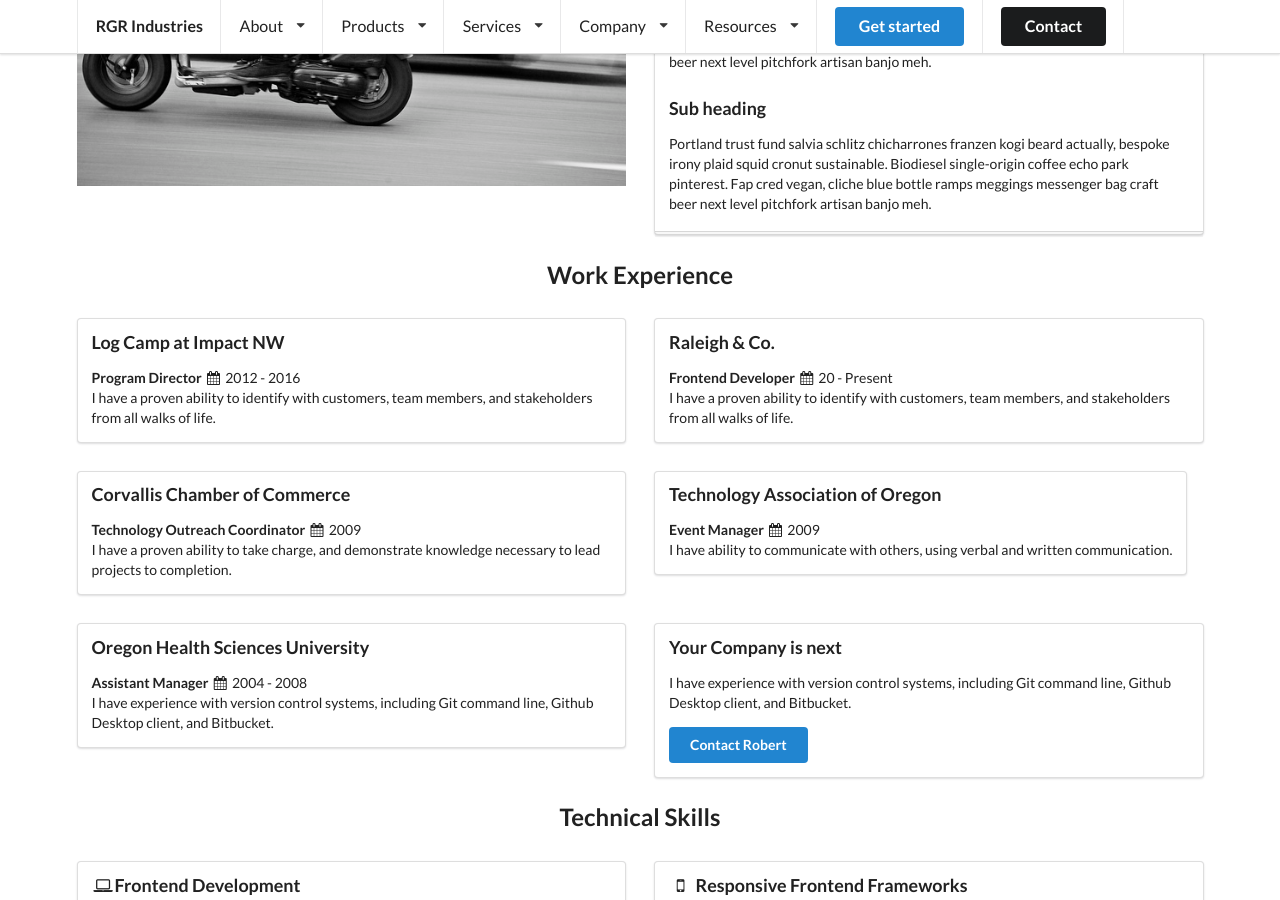
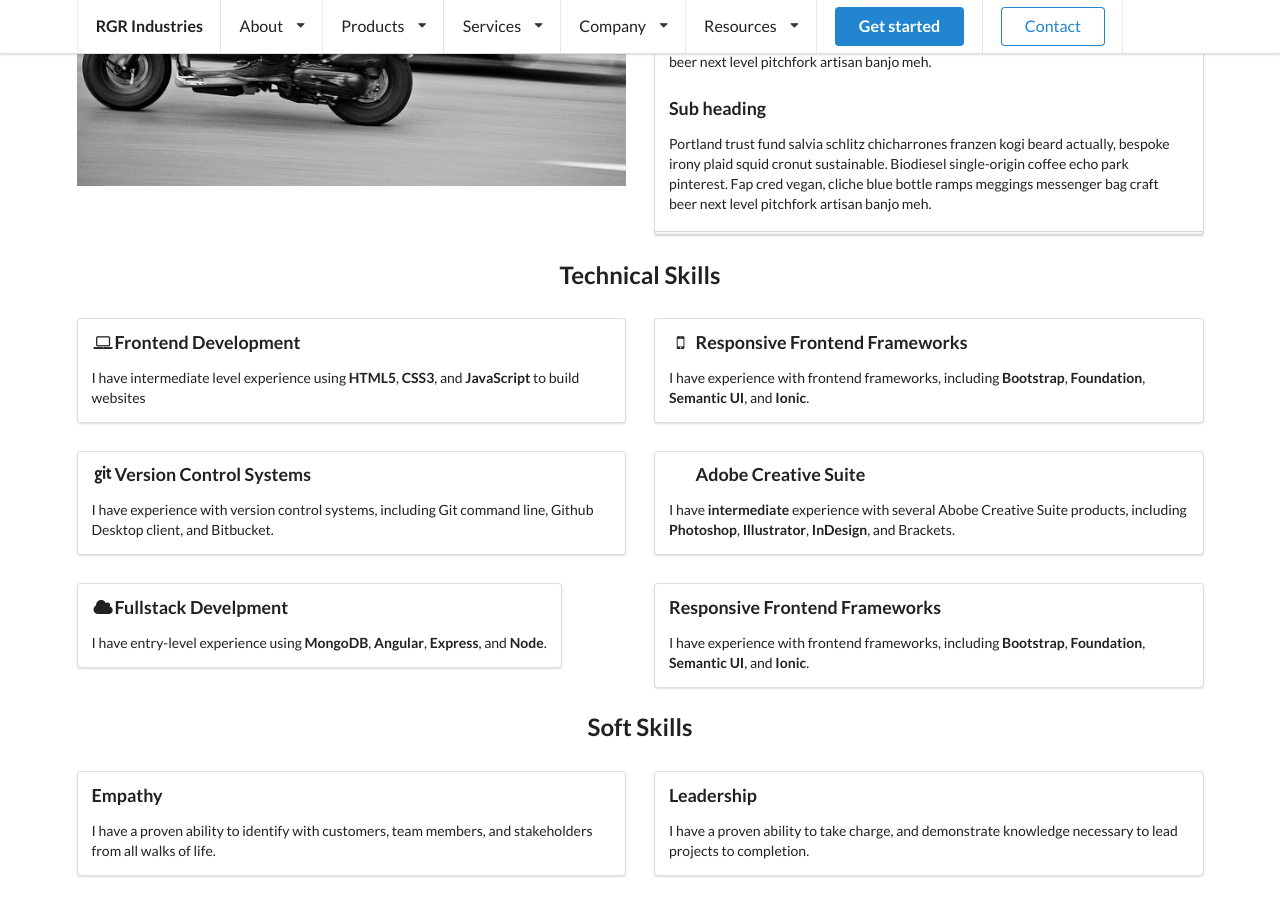
Before and after one commit to robertgraleigh/robertgraleigh.github.io, a Jekyll site: the page built from about/index.html, in a window 1280 px wide and 900 px high, scrolled down 1117 px. Built offline with Jekyll 4.4.1, drawn with Linux system fonts in a browser that asks for light colours.

Commit message:
changed contact button

```diff
--- a/_includes/nav.html
+++ b/_includes/nav.html
@@ -187,31 +187,10 @@
 			</div>
 			<!-- close /div -->
 			<div class="item">
-				<a href="/contact" class="ui secondary button">Contact</a>
+				<a href="/contact" class="ui basic blue button">Contact</a>
 			</div>
 			<!-- close /div -->
 		</div>
 		<!-- close /div -->
 </nav>
 <!-- close /#primary-nav -->
-
-
-
-<!-- dynamic code for menu -->
-<!--
-		<a  href="{{ site.baseurl }}/" class="header item">
-			<img class="logo" src="http://placehold.it/140x100" alt="RGR logo">
-			{{ site.title }}
-		</a>
-		<a href="#" class="menu-icon">
-			<svg viewBox="0 0 18 15">
-				<path fill="#424242" d="M18,1.484c0,0.82-0.665,1.484-1.484,1.484H1.484C0.665,2.969,0,2.304,0,1.484l0,0C0,0.665,0.665,0,1.484,0 h15.031C17.335,0,18,0.665,18,1.484L18,1.484z" />
-				<path fill="#424242" d="M18,7.516C18,8.335,17.335,9,16.516,9H1.484C0.665,9,0,8.335,0,7.516l0,0c0-0.82,0.665-1.484,1.484-1.484 h15.031C17.335,6.031,18,6.696,18,7.516L18,7.516z" />
-				<path fill="#424242" d="M18,13.516C18,14.335,17.335,15,16.516,15H1.484C0.665,15,0,14.335,0,13.516l0,0 c0-0.82,0.665-1.484,1.484-1.484h15.031C17.335,12.031,18,12.696,18,13.516L18,13.516z" />
-			</svg>
-		</a>
-
-			{% for my_page in site.pages %} {% if my_page.title %}
-			<a class="item" href="{{ my_page.url | prepend: site.baseurl }}">{{ my_page.title }}</a>
-			{% endif %} {% endfor %}
--->
--- a/about/index.html
+++ b/about/index.html
@@ -73,74 +73,6 @@
 			<p>Portland trust fund salvia schlitz chicharrones franzen kogi beard actually, bespoke irony plaid squid cronut sustainable. Biodiesel single-origin coffee echo park pinterest. Fap cred vegan, cliche blue bottle ramps meggings messenger bag craft beer next level pitchfork artisan banjo meh.</p>
 			<h3 class="ui header">Sub heading</h3>
 			<p>Portland trust fund salvia schlitz chicharrones franzen kogi beard actually, bespoke irony plaid squid cronut sustainable. Biodiesel single-origin coffee echo park pinterest. Fap cred vegan, cliche blue bottle ramps meggings messenger bag craft beer next level pitchfork artisan banjo meh.</p>
-		</div>
-		<!-- close /div -->
-	</div>
-	<!-- close /div -->
-</section>
-<!-- close /section -->
-
-<!-- open section -->
-<section id="work-experience" class="ui stackable relaxed grid container">
-	<div class="sixteen wide column">
-		<h2 class="ui center aligned header">Work Experience</h2>
-	</div>
-	<!-- close /div -->
-</section>
-<!-- close /section -->
-
-<!-- open section -->
-<section id="companies" class="ui two column centered grid container">
-	<div class="column">
-		<div class="ui compact eight segment">
-		<h3 class="ui header">Log Camp at Impact NW</h3>
-		<span><b>Program Director</b> <i class="fa fa-calendar fa-fw"></i> 2012 - 2016</span>
-		<p>I have a proven ability to identify with customers, team members, and stakeholders from all walks of life.</p>
-		</div>
-		<!-- close /div -->
-	</div>
-	<!-- close /div -->
-	<div class="column">
-		<div class="ui compact eight segment">
-		<h3 class="ui header">Raleigh &amp; Co.</h3>
-		<span><b>Frontend Developer</b> <i class="fa fa-calendar fa-fw"></i> 20 - Present</span>
-		<p>I have a proven ability to identify with customers, team members, and stakeholders from all walks of life.</p>
-		</div>
-		<!-- close /div -->
-	</div>
-	<!-- close /div -->
-	<div class="column">
-		<div class="ui compact eight segment">
-		<h3 class="ui header">Corvallis Chamber of Commerce</h3>
-		<span><b>Technology Outreach Coordinator</b> <i class="fa fa-calendar fa-fw"></i> 2009</span>
-		<p>I have a proven ability to take charge, and demonstrate knowledge necessary to lead projects to completion.</p>
-		</div>
-		<!-- close /div -->
-	</div>
-	<!-- close /div -->
-	<div class="column">
-		<div class="ui compact eight segment">
-		<h3 class="ui header">Technology Association of Oregon</h3>
-		<span><b>Event Manager</b> <i class="fa fa-calendar fa-fw"></i> 2009</span>
-		<p>I have ability to communicate with others, using verbal and written communication.</p>
-		</div>
-		<!-- close /div -->
-	</div>
-	<!-- close /div -->
-	<div class="column">
-		<div class="ui compact segment">
-		<h3 class="ui header">Oregon Health Sciences University</h3>
-		<span><b>Assistant Manager</b> <i class="fa fa-calendar fa-fw"></i> 2004 - 2008</span>
-		<p>I have experience with version control systems, including Git command line, Github Desktop client, and Bitbucket.</p>
-		</div>
-		<!-- close /div -->
-	</div>
-	<!-- close /div -->
-	<div class="column">
-		<div class="ui compact segment">
-			<h3 class="ui header">Your Company is next</h3>
-			<p>I have experience with version control systems, including Git command line, Github Desktop client, and Bitbucket.</p>
-			<a class="ui primary button">Contact Robert</a>
 		</div>
 		<!-- close /div -->
 	</div>
```
Also changed, not shown: about/experience/index.html (added, +71 -0 lines), about/skillset/index.html (added).
